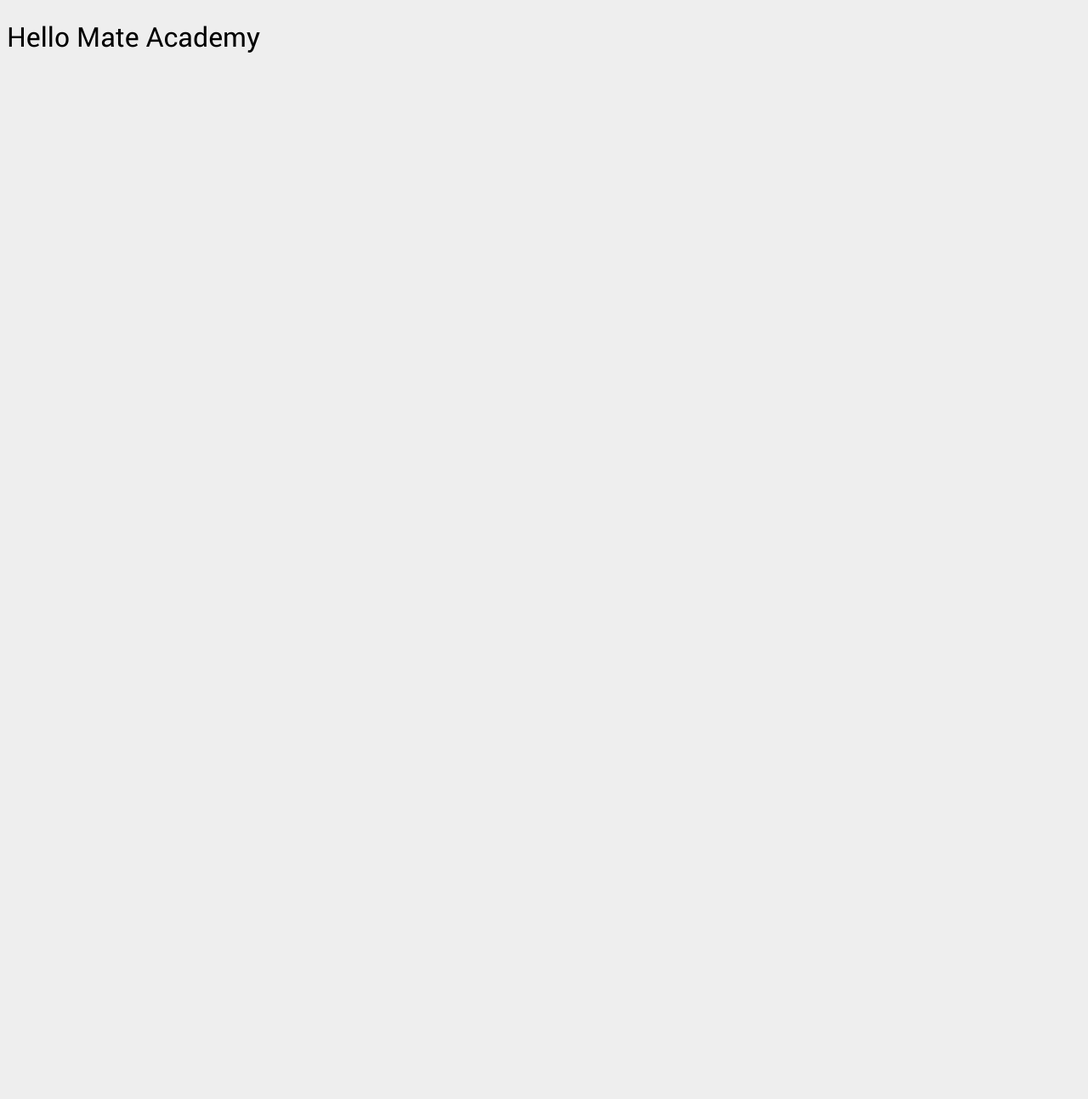
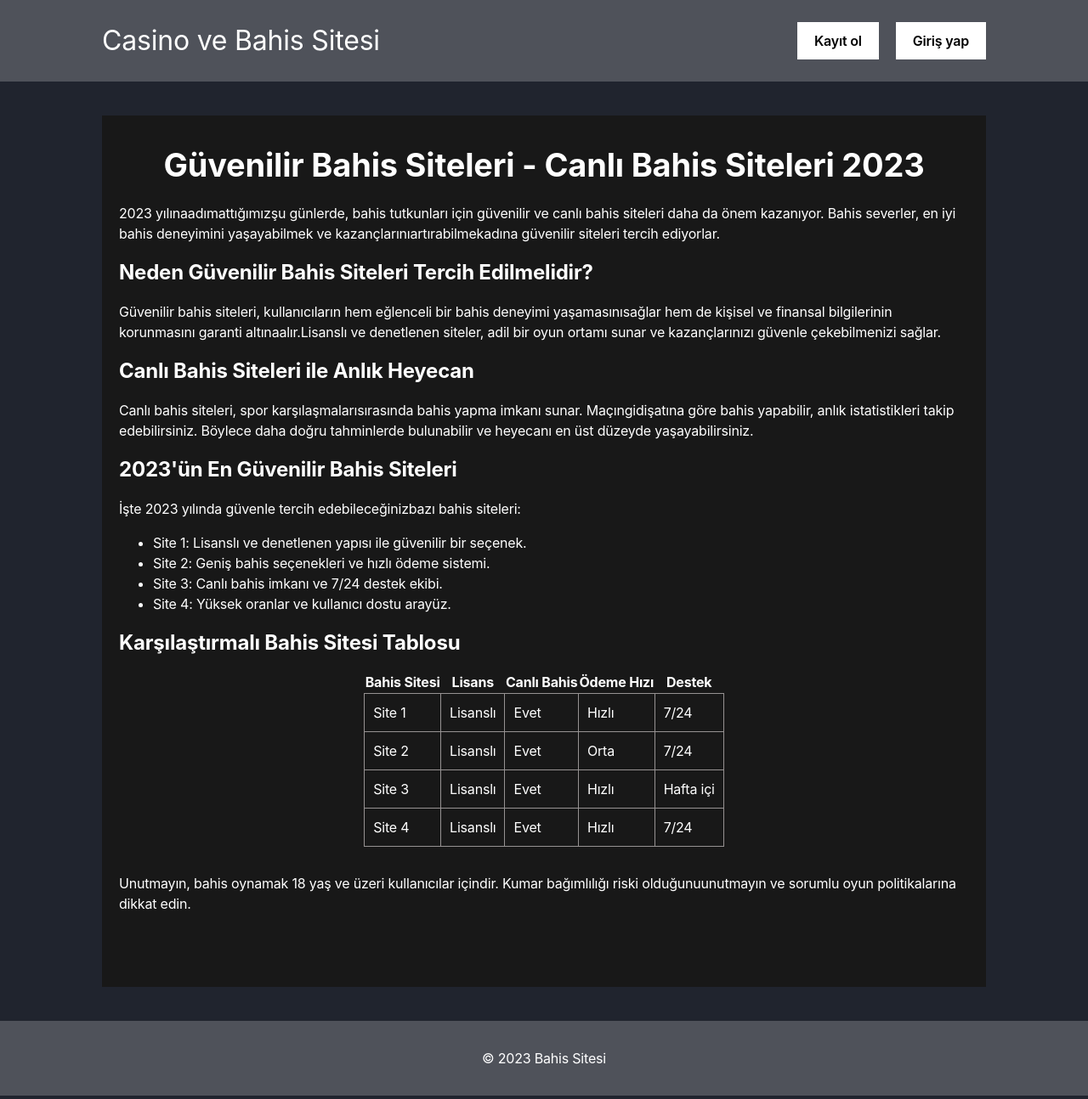
Before and after one commit to vladyslav78292/marsbahis-2-user, a website built with Parcel: page src/index.html in a window 1280 px wide. Shown: the top 1294 px of the page at 85% size. Before the commit the page ends 800 px from the top, so only its background shows below. Built offline with nearby package versions, Linux system fonts and the light colour scheme.

Commit message:
solution

```diff
--- a/src/index.html
+++ b/src/index.html
@@ -1,13 +1,96 @@
 <!DOCTYPE html>
-<html lang="en">
+<html lang="tr">
+
 <head>
   <meta charset="UTF-8">
   <meta name="viewport" content="width=device-width, initial-scale=1.0">
-    <title>Title</title>
-    <link rel="stylesheet" href="./styles/main.scss">
+  <title>Güvenilir Bahis Siteleri - Canlı Bahis Siteleri 2023</title>
+  <link rel="stylesheet" href="./styles/style.css">
+  <meta name="description" content="2023 yılında güvenilir ve canlı bahis siteleri ile ilgili detaylıbilgiler. En iyi bahis deneyimi için doğru adrestesiniz." />
 </head>
+
 <body>
-    <h1>Hello Mate Academy</h1>
+  <div class="header_container">
+    <header>
+      <div>
+        <div class="logo_container">
+          <a href="/">
+            <span>Casino ve Bahis Sitesi</span>
+          </a>
+        </div>
+        <div class="buttons">
+          <a href="/">Kayıt ol</a>
+          <a href="/">Giriş yap</a>
+        </div>
+      </div>
+    </header>
+  </div>
+  <main>
+    <h1>G&uuml;venilir Bahis Siteleri - Canlı Bahis Siteleri 2023</h1>
+    <p>2023 yılınaadımattığımızşu g&uuml;nlerde, bahis tutkunları i&ccedil;in g&uuml;venilir ve canlı bahis siteleri daha da &ouml;nem kazanıyor. Bahis severler, en iyi bahis deneyimini yaşayabilmek ve kazan&ccedil;larınıartırabilmekadına g&uuml;venilir siteleri tercih ediyorlar.</p>
+    <h2>Neden G&uuml;venilir Bahis Siteleri Tercih Edilmelidir?</h2>
+    <p>G&uuml;venilir bahis siteleri, kullanıcıların hem eğlenceli bir bahis deneyimi yaşamasınısağlar hem de kişisel ve finansal bilgilerinin korunmasını garanti altınaalır.Lisanslı ve denetlenen siteler, adil bir oyun ortamı sunar ve kazan&ccedil;larınızı g&uuml;venle &ccedil;ekebilmenizi sağlar.</p>
+    <h2>Canlı Bahis Siteleri ile Anlık Heyecan</h2>
+    <p>Canlı bahis siteleri, spor karşılaşmalarısırasında bahis yapma imkanı sunar. Ma&ccedil;ıngidişatına g&ouml;re bahis yapabilir, anlık istatistikleri takip edebilirsiniz. B&ouml;ylece daha doğru tahminlerde bulunabilir ve heyecanı en &uuml;st d&uuml;zeyde yaşayabilirsiniz.</p>
+    <h2>2023'&uuml;n En G&uuml;venilir Bahis Siteleri</h2>
+    <p>İşte 2023 yılında g&uuml;venle tercih edebileceğinizbazı bahis siteleri:</p>
+    <ul>
+      <li><a href="#">Site 1</a>: Lisanslı ve denetlenen yapısı ile g&uuml;venilir bir se&ccedil;enek.</li>
+      <li><a href="#">Site 2</a>: Geniş bahis se&ccedil;enekleri ve hızlı &ouml;deme sistemi.</li>
+      <li><a href="#">Site 3</a>: Canlı bahis imkanı ve 7/24 destek ekibi.</li>
+      <li><a href="#">Site 4</a>: Y&uuml;ksek oranlar ve kullanıcı dostu aray&uuml;z.</li>
+    </ul>
+    <h2>Karşılaştırmalı Bahis Sitesi Tablosu</h2>
+    <div class="table_container">
+      <table>
+        <tbody>
+          <tr>
+            <th>Bahis Sitesi</th>
+            <th>Lisans</th>
+            <th>Canlı Bahis</th>
+            <th>&Ouml;deme Hızı</th>
+            <th>Destek</th>
+          </tr>
+          <tr>
+            <td><a href="#">Site 1</a></td>
+            <td>Lisanslı</td>
+            <td>Evet</td>
+            <td>Hızlı</td>
+            <td>7/24</td>
+          </tr>
+          <tr>
+            <td><a href="#">Site 2</a></td>
+            <td>Lisanslı</td>
+            <td>Evet</td>
+            <td>Orta</td>
+            <td>7/24</td>
+          </tr>
+          <tr>
+            <td><a href="#">Site 3</a></td>
+            <td>Lisanslı</td>
+            <td>Evet</td>
+            <td>Hızlı</td>
+            <td>Hafta i&ccedil;i</td>
+          </tr>
+          <tr>
+            <td><a href="#">Site 4</a></td>
+            <td>Lisanslı</td>
+            <td>Evet</td>
+            <td>Hızlı</td>
+            <td>7/24</td>
+          </tr>
+        </tbody>
+      </table>
+    </div>
+    <p>Unutmayın, bahis oynamak 18 yaş ve &uuml;zeri kullanıcılar i&ccedil;indir. Kumar bağımlılığı riski olduğunuunutmayın ve sorumlu oyun politikalarına dikkat edin.</p>
+    <p>&nbsp;</p>
+  </main>
+  <footer>
+    <div>
+      <span>© 2023 Bahis Sitesi</span>
+    </div>
+  </footer>
   <script type="text/javascript" src="scripts/main.js"></script>
 </body>
+
 </html>
--- a/src/styles/_fonts.scss
+++ /dev/null
@@ -1,6 +0,0 @@
-@font-face {
-  font-family: "Roboto";
-  src: url("../fonts/Roboto-Regular-webfont.woff") format("woff");
-  font-weight: normal;
-  font-style: normal;
-}
--- a/src/styles/_typography.scss
+++ /dev/null
@@ -1,3 +0,0 @@
-h1 {
-  @extend %h1;
-}
--- a/src/styles/_utils.scss
+++ /dev/null
@@ -1,3 +0,0 @@
-@import "utils/vars";
-@import "utils/mixins";
-@import "utils/extends";
--- a/src/styles/main.scss
+++ /dev/null
@@ -1,7 +0,0 @@
-@import "utils";
-@import "fonts";
-@import "typography";
-
-body {
-  background: $c-gray;
-}
--- /dev/null
+++ b/src/styles/style.css
@@ -0,0 +1,187 @@
+* {
+  box-sizing: border-box;
+  font-family: -apple-system, BlinkMacSystemFont, "Segoe UI", Roboto, "Helvetica Neue",Arial,sans-serif;
+  scroll-behavior: smooth;
+}
+
+body {
+  font-size: 16px;
+  line-height: 1.5;
+  letter-spacing: -.2px;
+  background-color: rgba(32,36,46,1);
+}
+
+body, a, div, h1, h2, h3, header, footer, li, table, tr, td, tbody {
+  margin: 0;
+  padding: 0;
+}
+
+header {
+  position: relative;
+  z-index: 1000;
+  gap: 40px;
+  top: 0;
+  left: 0;
+  right: 0;
+  justify-content: center;
+  padding: 3px 10px;
+  background-color: rgba(255, 255, 255, .21);
+  text-align: center;
+  color: #fff;
+}
+
+.center-img {
+  margin: 20px 0;
+  position: relative;
+  left: 50%;
+  transform: translateX(-50%);
+  width: 60%;
+}
+
+header > div {
+  display: flex;
+  justify-content: space-between;
+  align-items: center;
+  max-width: 1040px;
+  margin: 0 auto;
+}
+.buttons {
+  display: flex;
+  gap: 20px;
+}
+
+.logo_container {
+  display: flex;
+  align-items: center;
+  height: 90px;
+}
+
+header span {
+  font-size: 32px;
+}
+
+.buttons > a {
+  background-color: white;
+  white-space: nowrap;
+  padding: 10px 20px;
+  color: black;
+  text-decoration: none;
+  font-weight: 600;
+}
+
+.table_container {
+  overflow: auto;
+}
+
+main {
+  max-width: 1040px;
+  background-color: #181818;
+  margin: 40px auto;
+  padding: 30px 20px;
+  color: #fff;
+}
+
+footer > div {
+  text-align: center;
+}
+
+footer {
+  margin-top: 30px;
+  background-color: rgba(255, 255, 255, .21);
+  padding: 32px 0;
+}
+
+footer > div {
+  max-width: 1040px;
+  margin: 0 auto;
+  color: #fff;
+}
+
+h1 {
+  text-align: center;
+  font-size: 38px;
+}
+
+.center {
+  text-align: center;
+}
+
+.table_container {
+  overflow: auto;
+}
+
+main table {
+  display: block;
+  margin: 15px auto;
+  border-collapse: collapse;
+  width: fit-content;
+  overflow: auto;
+}
+
+main tbody {
+  width: 100%;
+}
+
+main table td {
+  border: 1px solid #969292;
+  padding: 10px;
+  vertical-align: middle
+}
+
+.registration, .sports, .links-image {
+  width: 250px;
+}
+
+.games {
+  display: flex;
+  flex-wrap: wrap;
+}
+
+.games > li {
+  width: 33%;
+}
+
+.image-container {
+  display: flex;
+  gap: 25px;
+  justify-content: space-between;
+  align-items: center;
+  margin: 20px 0;
+}
+
+a {
+  color: #fff;
+  text-decoration: none;
+}
+
+@media (max-width: 1024px) {
+  .games > li {
+    width: 50%;
+  }
+
+  header > div {
+    width: 75%;
+  }
+}
+
+@media (max-width: 720px) {
+  .center-img, .games > li {
+    width: 100%;
+  }
+
+  .image-container {
+    flex-direction: column;
+  }
+
+  header > div {
+    flex-direction: column;
+  }
+
+  header span {
+    font-size: 26px;
+  }
+
+  header > div {
+    margin-bottom: 20px;
+  }
+}
--- a/src/styles/utils/_extends.scss
+++ /dev/null
@@ -1,4 +0,0 @@
-%h1 {
-  font-family: "Roboto", sans-serif;
-  font-weight: 400;
-}
--- a/src/styles/utils/_mixins.scss
+++ /dev/null
@@ -1,6 +0,0 @@
-@mixin hover($_property, $_toValue) {
-  transition: #{$_property} 0.3s;
-  &:hover {
-    #{$_property}: $_toValue;
-  }
-}
--- a/src/styles/utils/_vars.scss
+++ /dev/null
@@ -1 +0,0 @@
-$c-gray: #eee;
```
Also changed, not shown: package.json (+6 -2 lines), .bemlintrc.json (added), .github/workflows/test.yml, .linthtmlrc.json, src/fonts/Roboto-Regular-webfont.woff (deleted), 5 other files. Lines whose indentation alone changed are shown as unchanged.
